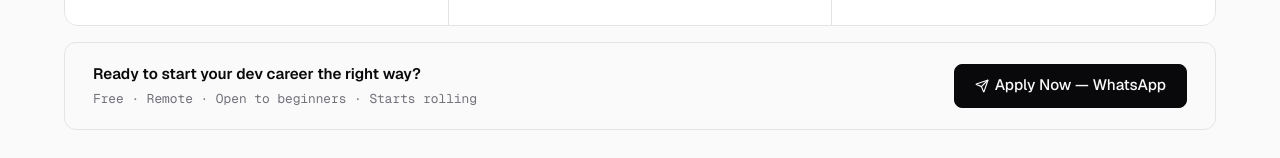
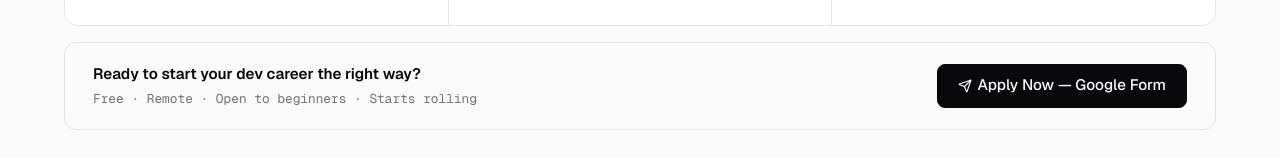
Before and after one commit to UsamaBashir786/usamabashir786.github.io, a plain HTML site: page index.html in a window 1280 px wide. Shown: the part 1991-2149 px from the top of the page. Drawn offline with nearby package versions, Linux system fonts and the light colour scheme.

Commit message:
Final Commit

```diff
--- a/index.html
+++ b/index.html
@@ -1311,9 +1311,9 @@
       <div style="font-size:0.95rem;font-weight:600;color:#09090b;margin-bottom:0.25rem;">Ready to start your dev career the right way?</div>
       <div style="font-size:0.8rem;color:#71717a;font-family:'Geist Mono',monospace;">Free · Remote · Open to beginners · Starts rolling</div>
     </div>
-    <a href="https://wa.me/923196977218?text=Hi%2C%20I%27m%20interested%20in%20the%20Web%20Development%20Internship." target="_blank" class="btn btn-default btn-lg">
+    <a href="https://forms.gle/4P71tZ9U2CUjq3UG9" target="_blank" class="btn btn-default btn-lg">
       <i data-lucide="send" style="width:14px;height:14px;"></i>
-      Apply Now — WhatsApp
+      Apply Now — Google Form
     </a>
   </div>
 
```
